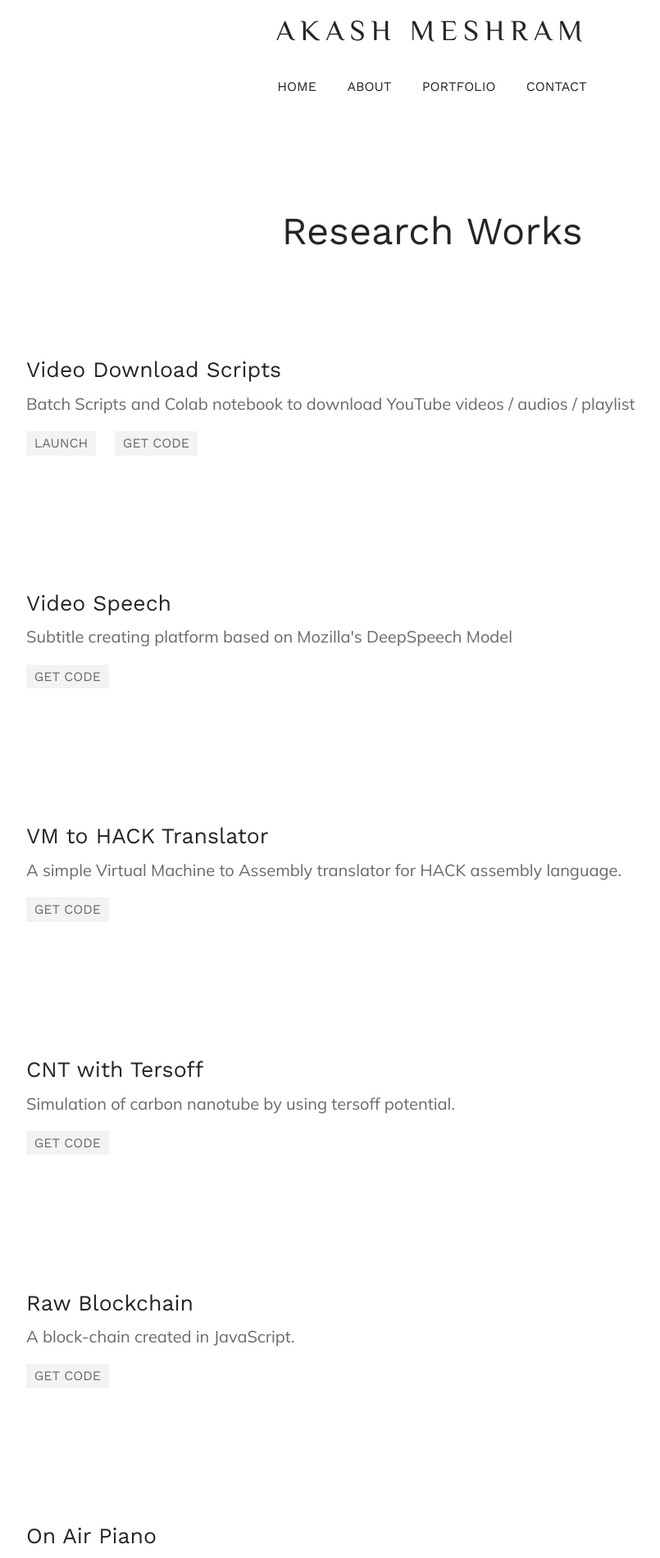
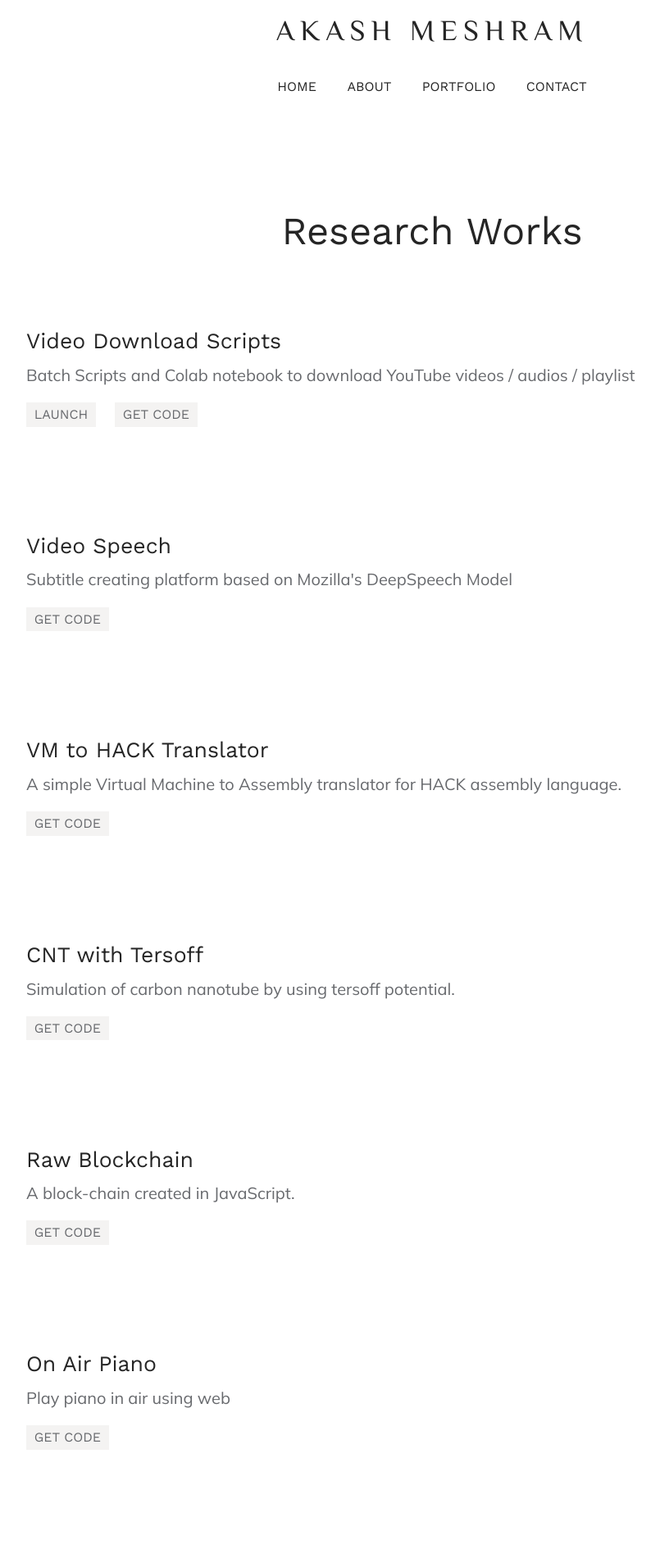
Before and after one commit to akashmeshram/Personal-Website, a Jekyll site: the page built from collections/research-works.html, in a window 1280 px wide. Shown: the top 1901 px of the page at 82% size, without its empty margins (113-918 px from the left). Built offline with Jekyll 4.4.1, drawn with Linux system fonts in a browser that asks for light colours.

Commit message:
🚨 Fix h4 margin

```diff
--- a/_sass/utils/typography.scss
+++ b/_sass/utils/typography.scss
@@ -122,7 +122,6 @@ h3 {
   @include margin-top(2);
 }
 h4 {
-  @include margin-top(1);
   @include size(h4);
 }
 p {
```
